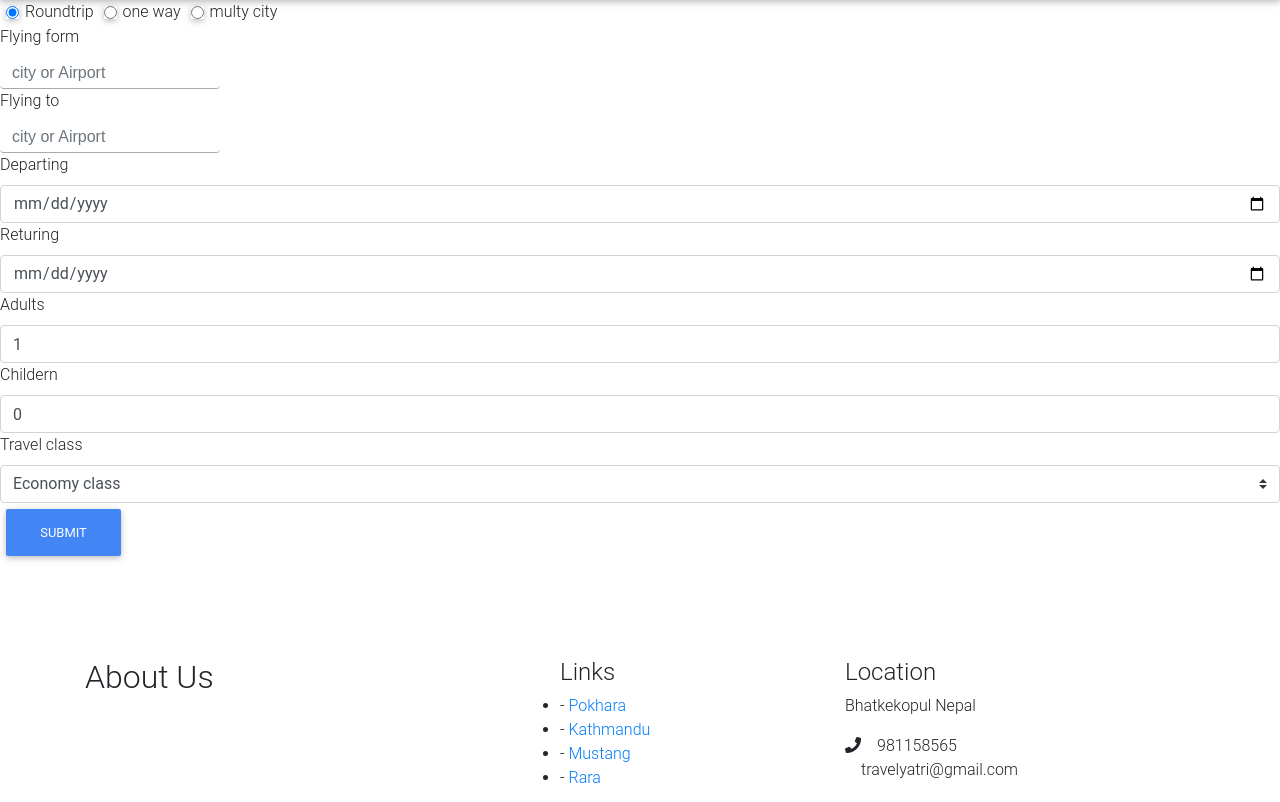
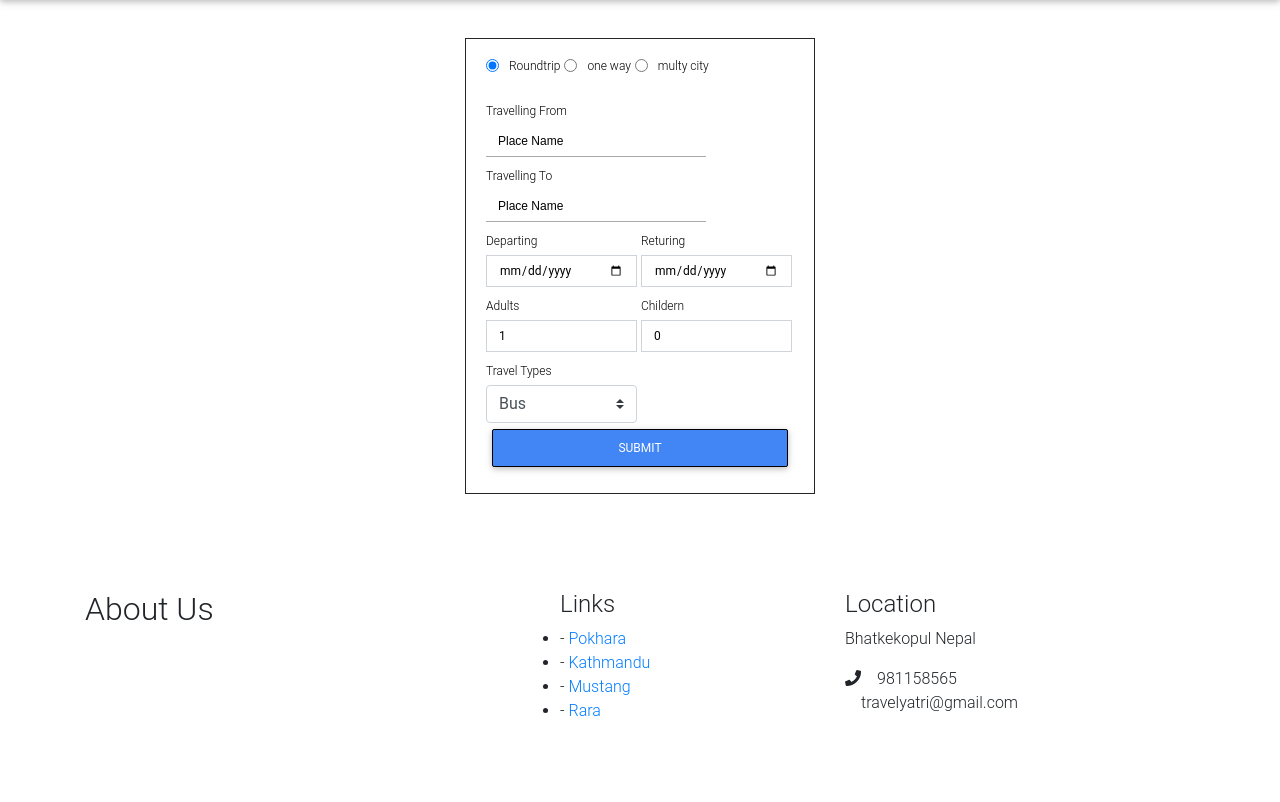
Before and after one commit to Dilip336/Tour-Management-System, a Django app: page /booking/ in a window 1280 px wide. Shown: the part 56-858 px from the top of the page. After the commit the page ends 772 px from the top, so only its background shows below. Run offline with Django 3.2, Linux system fonts and the light colour scheme; some libraries are stand-ins or nearby versions; some web fonts are replaced.

Commit message:
all update

```diff
--- a/app/admin.py
+++ b/app/admin.py
@@ -3,6 +3,6 @@ from .models import Image
 from .models import Contact
 @admin.register(Image)
 class ImageAdmin(admin.ModelAdmin):
-    list_display=('photo','title','content')
+    list_display=('id','photo','title','content')
 
 admin.site.register(Contact)
--- a/app/models.py
+++ b/app/models.py
@@ -7,7 +7,9 @@ from django.core.validators import MaxLengthValidator
 class Image(models.Model):
     photo = models.ImageField(upload_to="myimage")
     title = models.CharField(max_length=50)
-    content = models.TextField(validators=[MaxLengthValidator(220)])
+    content = models.TextField()
+    # id = models.AutoField()
+
 
     def __str__(self):
         return self.title
--- a/app/static/app/bootstrap/css/style2.css
+++ b/app/static/app/bootstrap/css/style2.css
@@ -1,14 +1,10 @@
-body{
 
 
-    background-image: linear-gradient(rgba(0,0,0,0.5),rgba(255, 255, 255, 0.5)), url(static/app/images/slider_one.jpeg)
-}
 
-
-.booking-form-box{
+.booking-form-boxs{
 
     max-width: 350px;
-    border: 1px solid #ffffffda;
+    border: 1px solid #000000da;
     margin: 3% auto;
 
 }
@@ -30,7 +26,7 @@ margin: 0 20px;
     width: 15px;
     top: -2px;
     left: -1px;
-    background-color: #fff;
+    background-color: rgb(0, 0, 0);
     position: relative;
    visibility: visible;
    border-radius: 50%;
@@ -38,12 +34,12 @@ margin: 0 20px;
 .radio-btn .btn:checked::after{
 
     content: '';
-    background-color: rgb(255, 255, 255);
+    background-color: rgb(0, 0, 0);
     transition: 0.5s;
 }
 .radio-btn span{
 
-    color: rgb(255, 255, 255);
+    color: rgb(0, 0, 0);
     font-size: 12px;
 }
 
@@ -57,12 +53,12 @@ margin: 0 20px;
     margin-bottom: 5px;
     margin-top: 10px;
     font-size: 12px;
-    color: rgb(255, 255, 255);
+    color: rgb(0, 0, 0);
 
 }
 input::placeholder{
 
-    color: #fff !important;
+    color: rgb(0, 0, 0) !important;
 }
 
 .input-grp{
@@ -76,7 +72,7 @@ input::placeholder{
     font-size: 12px  !important;
     border-radius: 0  !important;
     background: transparent  !important;
-    color: rgb(255, 255, 255)  !important;
+    color: rgb(0, 0, 0)  !important;
     box-shadow: none  !important;
 }
 
@@ -92,5 +88,5 @@ input::placeholder{
     width: 100%;
     padding: 9px 0;
     font-size: 12px;
-    border: 1px solid #cecece;
+    border: 1px solid #000000;
 }
--- a/app/templates/app/base.html
+++ b/app/templates/app/base.html
@@ -17,6 +17,7 @@
      <link rel="stylesheet" href="{% static 'app/bootstrap/css/cus.css' %}">
     <link rel="stylesheet" href="https://use.fontawesome.com/releases/v5.8.1/css/all.css">
     <link rel="stylesheet" href="bootstrap/css/font-awesome-5.8.1.css">
+     <link rel="stylesheet" href="{% static 'app/bootstrap/css/style2.css' %}">
 
 
 
@@ -25,7 +26,7 @@
 <body>
     <nav class="navbar navbar-expand-sm navbar-dark bg-teal">
         <div class="container">
-            <a href="index.html" class="navbar-brand"> Travel yatri</a>
+            <a href="/index" class="navbar-brand"> Travel yatri</a>
             <button class="navbar-toggler" data-toggle="collapse" data-target="#tarvel-navbar">
                 <span class="navbar-toggler-icon"> </span>
 
--- a/app/templates/app/booking.html
+++ b/app/templates/app/booking.html
@@ -4,7 +4,7 @@
 
 
         {% block main-content %}
-<div class="booking-form-box">
+<div class="booking-form-boxs">
 <div class="radio-btn">
 <input type="radio" class="btn" name="check" checked="checked"><span>Roundtrip</span>
 <input type="radio" class="btn" name="check"><span>one way</span>
@@ -13,10 +13,10 @@
 </div>
 
 <div class="booking-form">
-<label >Flying form</label>
-<input type="text" class="form-control" placeholder="city or Airport">
-<label >Flying to</label>
-<input type="text" class="form-control" placeholder="city or Airport">
+<label >Travelling From </label>
+<input type="text" class="form-control" placeholder="Place Name">
+<label >Travelling To</label>
+<input type="text" class="form-control" placeholder="Place Name">
 <div class="input-grp">
 <label >Departing</label>
 <input type="date" class="form-control select-date" >
@@ -41,13 +41,14 @@
 
 
 <div class="input-grp">
-<label >Travel class</label>
+<label >Travel Types</label>
 
 <select class="custom-select">
 
 
-<option value="1"> Economy class</option>
-<option value="1">Bus iness class</option>
+<option value="1">Bus</option>
+<option value="1">Airplane</option>
+<option value="1">Car</option>
 </select>
 </div>
 <div class="input-group">
--- a/app/urls.py
+++ b/app/urls.py
@@ -8,5 +8,7 @@ urlpatterns = [
     path('photo/', views.photo, name="photo"),
     path('customerregistration/', views.customerregistration, name = "customerregistration"),
     path('loginn/', views.loginn, name="login"),
+    path('detail/<int:id>', views.detail, name="detail"),
+    path('uppermusta/', views.uppermusta, name="uppermusta"),
 
 ]
--- a/app/views.py
+++ b/app/views.py
@@ -38,6 +38,17 @@ def about(request):
 
 def booking(request):
     return render(request, 'app/booking.html')
+def detail(request, id):
+	data= Image.objects.get(pk=id)
+
+	return render(request, 'app/detail.html', {"data": data})
+
+
+def uppermusta(request):
+	return render(request, 'app/uppermusta.html')
+
+
+
 
 
 def photo(request):
```
Also changed, not shown: app/templates/app/index.html (+15 -12 lines).
